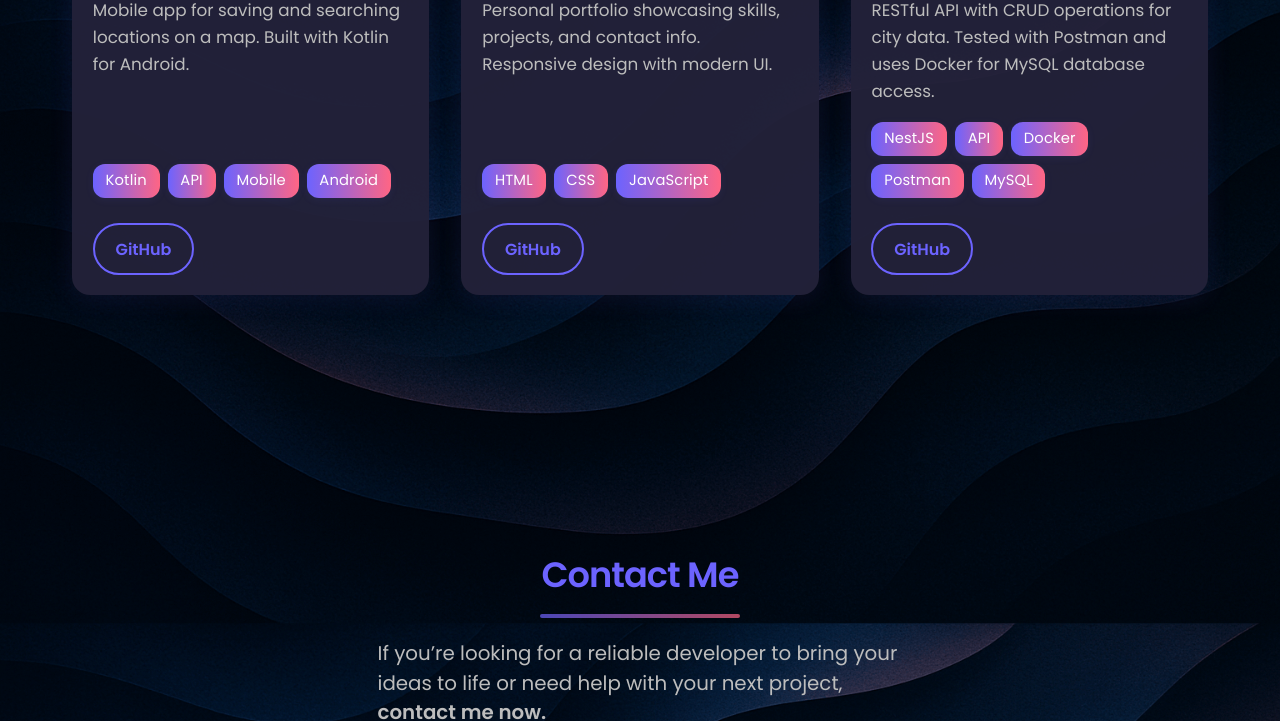
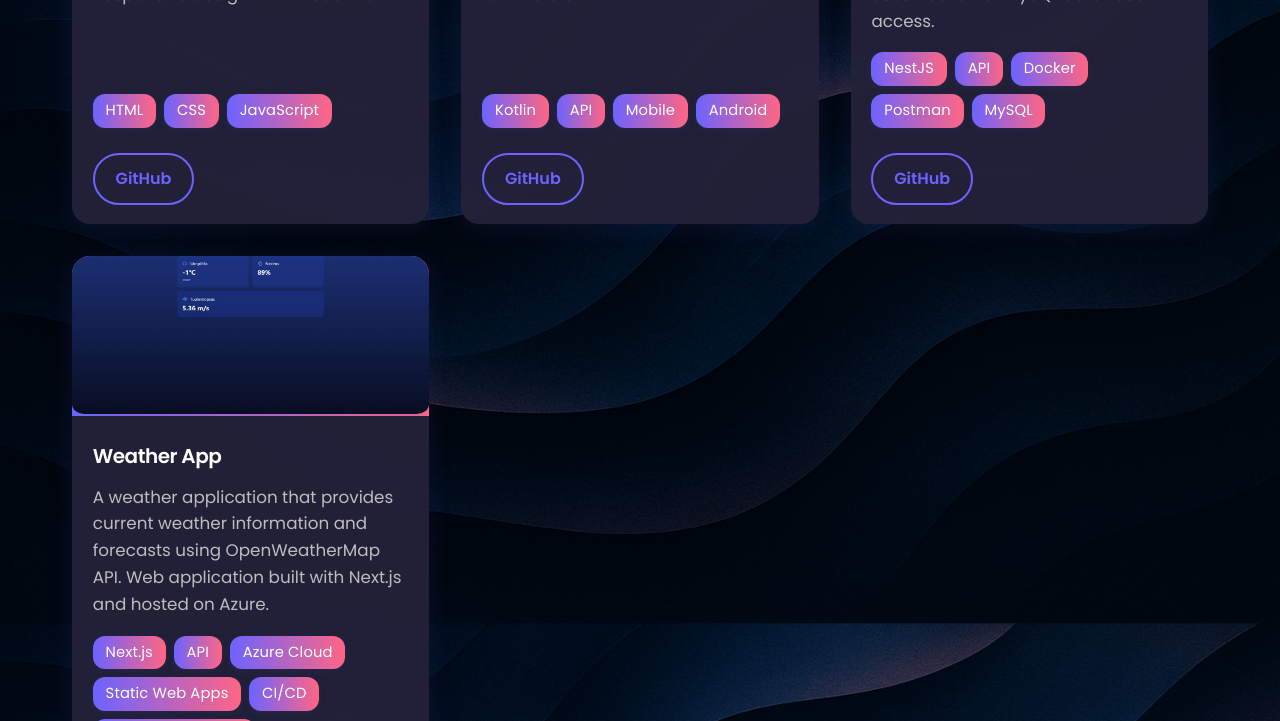
Before and after one commit to FerhatArslann/MyWebsite, a plain HTML site: page public/index.html in a window 1280 px wide. Shown: the part 2790-3511 px from the top of the page. Drawn offline with Linux system fonts and the light colour scheme.

Commit message:
Weather-App project added.

```diff
--- a/public/index.html
+++ b/public/index.html
@@ -50,9 +50,7 @@
         <div class="about-section-content">
             <h2>About Me</h2>
             <div class="about-text">
-                <p>
-                    I’m Ferhat Arslan, a developer passionate about building fast, modern web experiences.<br>
-                    I love clean code and turning ideas into reality.<br>
+                <p>I love clean code and turning ideas into reality.<br>
                     <strong>Always learning. Always improving.</strong>
                 </p>
             </div>
@@ -113,7 +111,25 @@
         <div class="section-content">
             <h2>My Projects</h2>
             <div class="projects-grid">
-                <!-- Example for your projects-section in index.html -->
+                <!-- Project 1 -->
+                <div class="project-card">
+                    <div class="project-image">
+                        <img src="../public/assets/projects/MyWebsite.png" alt="Portfolio Website Demo">
+                    </div>
+                    <div class="project-info">
+                        <h3>Portfolio Website</h3>
+                        <p>
+                            Personal portfolio showcasing skills, projects, and contact info. Responsive design with modern UI.
+                        </p>
+                        <div class="project-tags">
+                            <span>HTML</span>
+                            <span>CSS</span>
+                            <span>JavaScript</span>
+                        </div>
+                        <a href="https://github.com/FerhatArslann/portfolio" target="_blank" class="project-link">GitHub</a>
+                    </div>
+                </div>
+                <!-- Project 2 -->
                 <div class="project-card">
                     <div class="project-image">
                         <img src="../public/assets/projects/GoogleMapsApp.png" alt="Google Maps App">
@@ -132,25 +148,7 @@
                         <a href="https://github.com/FerhatArslann/GoogleMapsApp" target="_blank" class="project-link">GitHub</a>
                     </div>
                 </div>
-                <!-- Project 2 -->
-                <div class="project-card">
-                    <div class="project-image">
-                        <img src="../public/assets/projects/MyWebsite.png" alt="Portfolio Website Demo">
-                    </div>
-                    <div class="project-info">
-                        <h3>Portfolio Website</h3>
-                        <p>
-                            Personal portfolio showcasing skills, projects, and contact info. Responsive design with modern UI.
-                        </p>
-                        <div class="project-tags">
-                            <span>HTML</span>
-                            <span>CSS</span>
-                            <span>JavaScript</span>
-                        </div>
-                        <a href="https://github.com/FerhatArslann/portfolio" target="_blank" class="project-link">GitHub</a>
-                    </div>
-                </div>
-                <!-- Add this as Project 3 in your projects-grid -->
+                <!-- Project 3 -->
                 <div class="project-card">
                     <div class="project-image">
                         <img src="../public/assets/projects/Cities-Service.png" alt="Cities Service API">
@@ -168,6 +166,28 @@
                             <span>MySQL</span>
                         </div>
                         <a href="https://github.com/FerhatArslann/cities-service" target="_blank" class="project-link">GitHub</a>
+                    </div>
+                </div>
+                <!-- Project 4 -->
+                <div class="project-card">
+                    <div class="project-image">
+                        <img src="../public/assets/projects/Weather-App.png" alt="Weather App">
+                    </div>
+                    <div class="project-info">
+                        <h3>Weather App</h3>
+                        <p>
+                            A weather application that provides current weather information and forecasts using OpenWeatherMap API.
+                            Web application built with Next.js and hosted on Azure.
+                        </p>
+                        <div class="project-tags">
+                            <span>Next.js</span>
+                            <span>API</span>
+                            <span>Azure Cloud</span>
+                            <span>Static Web Apps</span>
+                            <span>CI/CD</span>
+                            <span>OpenWeatherMap</span>
+                        </div>
+                        <a href="https://github.com/FerhatArslann/weather-app" target="_blank" class="project-link">GitHub</a>
                     </div>
                 </div>
             </div>
```
Also changed, not shown: public/assets/projects/Weather-App.png (added).
